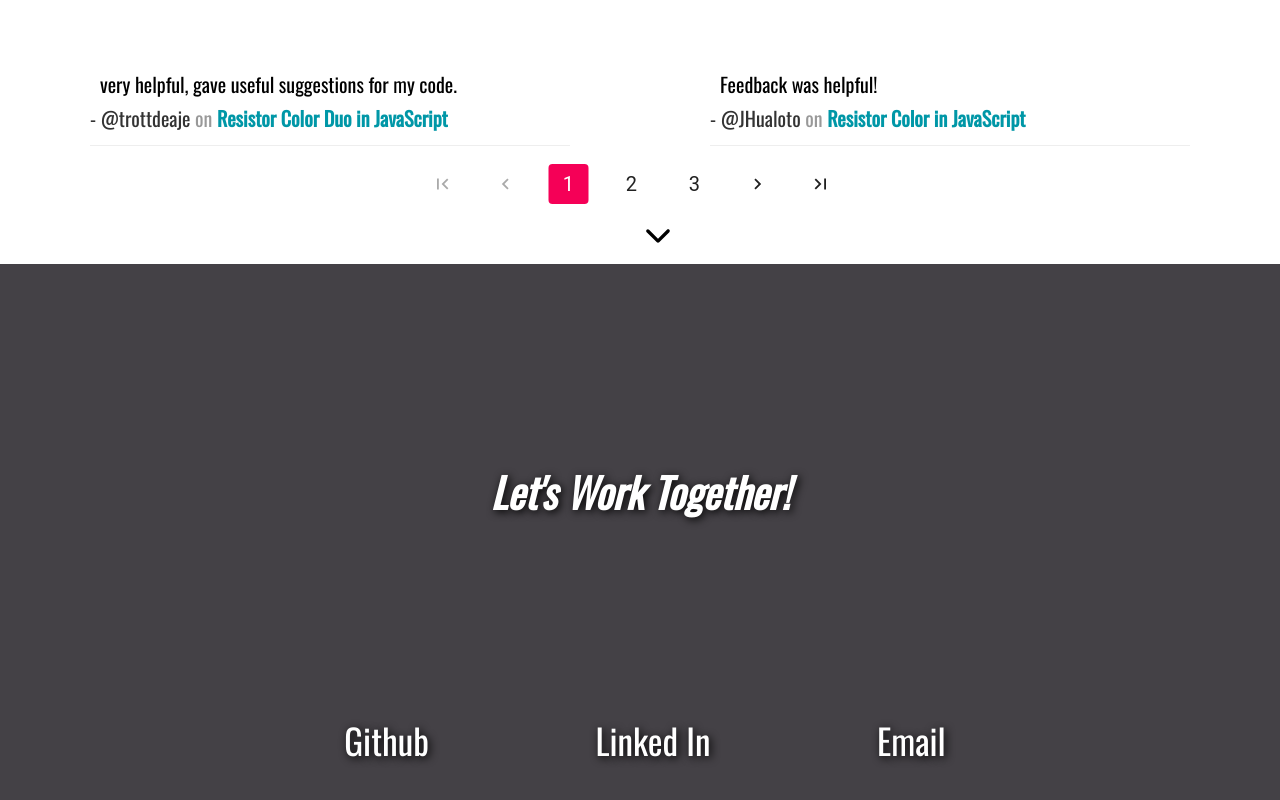
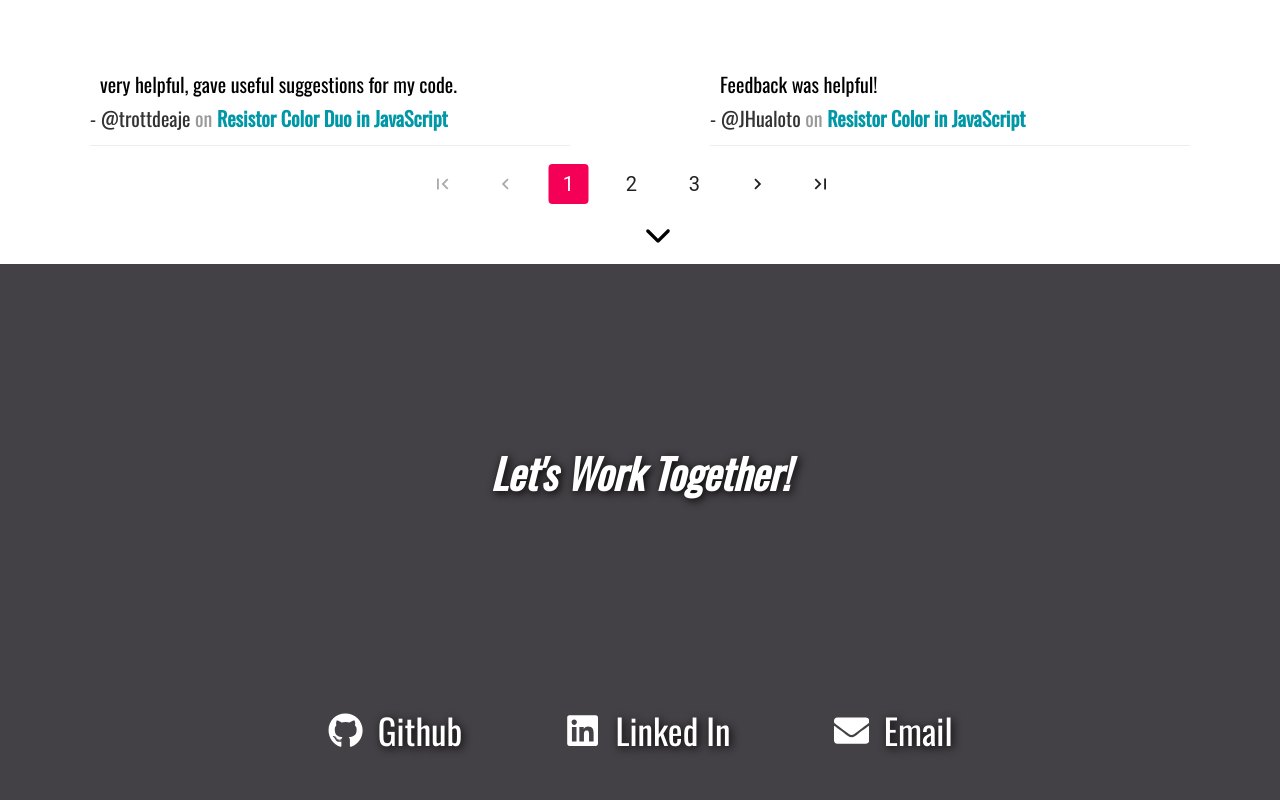
Before and after one commit to andrewbaldwin44/Personal_Page, a React (Create React App) app: page / in a window 1280 px wide. Shown: the part 1936-2736 px from the top of the page. Built offline with nearby package versions, Linux system fonts and the light colour scheme; a web font is replaced by a local one.

Commit message:
Add mobile styling to contact page

```diff
--- a/src/components/Contact.js
+++ b/src/components/Contact.js
@@ -1,5 +1,7 @@
 import React, { useContext } from 'react';
 import styled from 'styled-components';
+
+import { FaGithub, FaLinkedin, FaEnvelope } from 'react-icons/fa';
 
 import { ScrollHeightContext } from './ScrollHeightContext';
 
@@ -16,16 +18,16 @@ function Contact() {
             target="_blank"
             rel="noopener noreferrer"
           >
-            <i className="fab fa-github"></i>
+            <FaGithub />
             Github
           </a>
           <a
             alt="Linked-in link"
-            href="https://www.linkedin.com/in/andrew-baldwin-47b7011b2/"
+            href="https://www.linkedin.com/in/andrew-baldwin44/"
             target="_blank"
             rel="noopener noreferrer"
           >
-            <i className="fab fa-linkedin"></i>
+            <FaLinkedin />
             Linked In
           </a>
           <a
@@ -34,7 +36,7 @@ function Contact() {
             target="_blank"
             rel="noopener noreferrer"
           >
-            <i className="fas fa-envelope"></i>
+            <FaEnvelope />
             Email
           </a>
       </ContactInfo>
@@ -63,12 +65,21 @@ const ContactInfo = styled.div`
   width: 60%;
   align-items: center;
   justify-content: space-around;
+  text-align: center;
+  padding: 0 20px;
 
   a {
-    padding-left
+    display: flex;
+    align-items: center;
+    justify-content: center;
+    height: 100px;
   }
 
-  .fa-github, .fa-envelope, .fa-linkedin {
-    margin-right: 10px;
+  svg {
+    margin-right: 15px;
+  }
+
+  @media (max-width: 800px) {
+    flex-direction: column;
   }
 `;
--- a/src/components/Projects.js
+++ b/src/components/Projects.js
@@ -69,7 +69,6 @@ const TileItem = styled.div`
   margin-bottom: 100px;
   cursor: pointer;
   transition: transform 0.8s;
-  border: 5px solid blue;
 
   &:hover {
     transform: scale(1.01);
```
